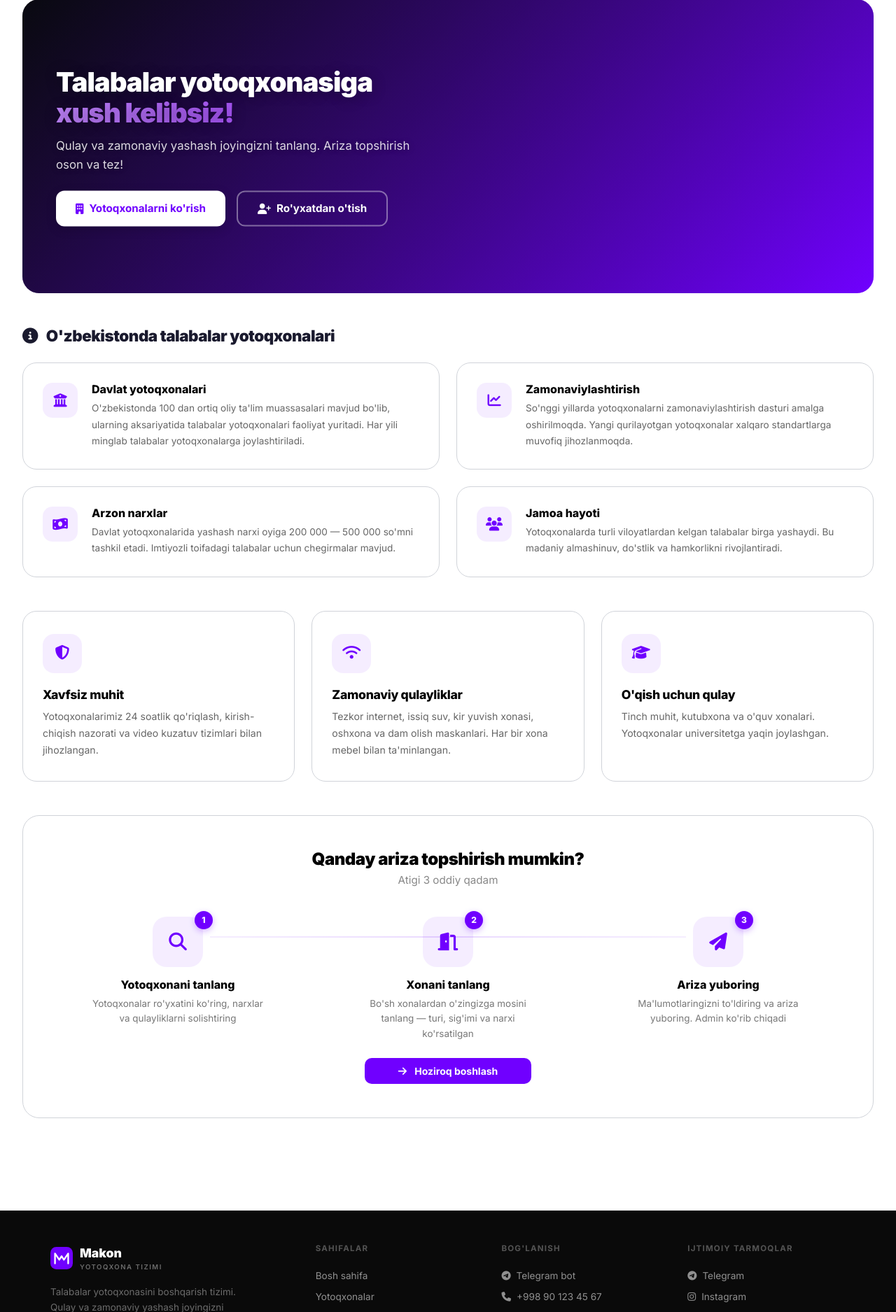
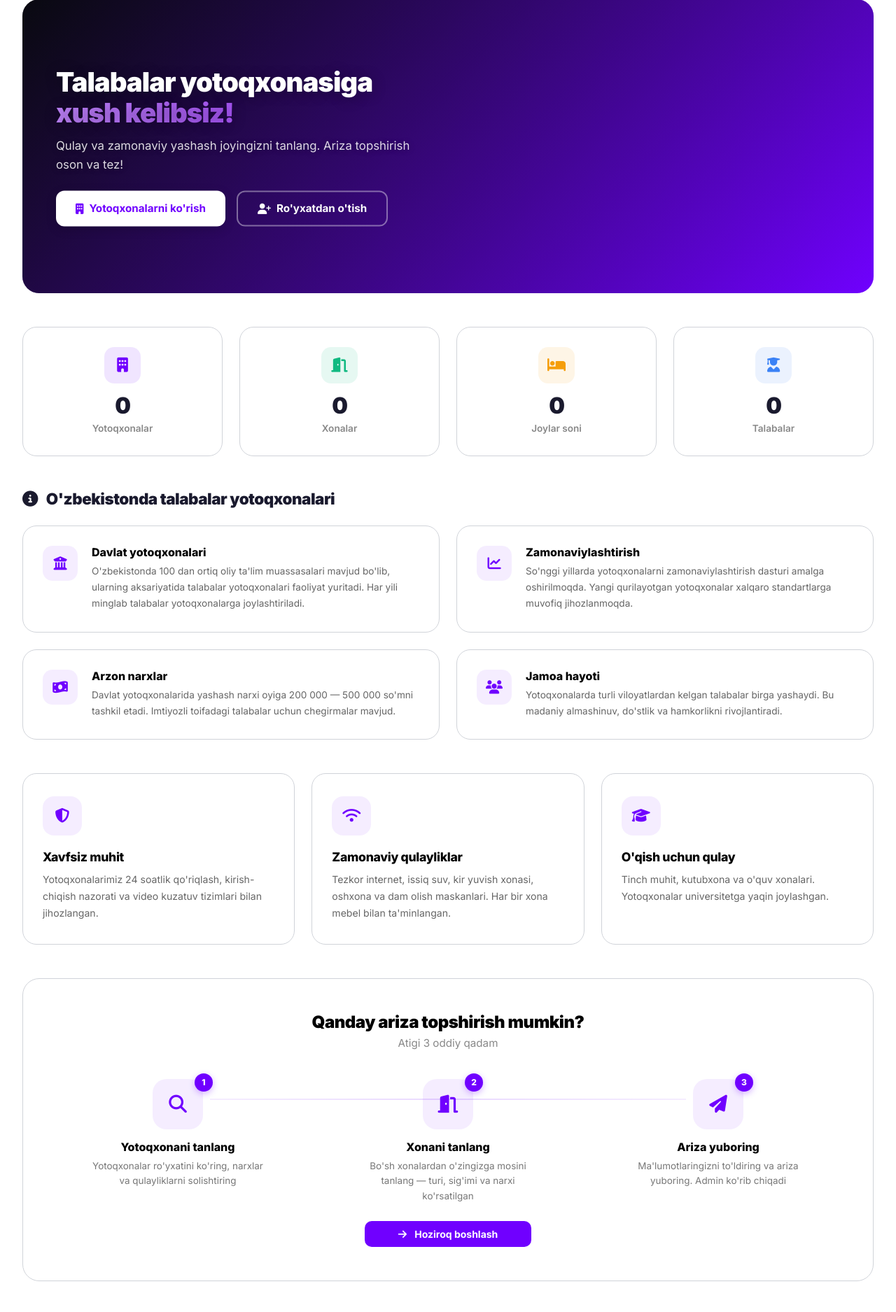
Before and after one commit to JozilovaZ/yotoqxona_web, a Django app: page /applications/ in a window 1280 px wide. Shown: the part 129-2004 px from the top of the page at 70% size. Run offline with Django 5.2, Linux system fonts and the light colour scheme; data that the repository does not hold is empty.

Commit message:
Add statistics cards with counter animation to home page
- Re-add stat cards (buildings, rooms, capacity, students) with animated counters
- Keep Uzbekistan info cards and AOS animations

Co-Authored-By: Claude Opus 4.6 <noreply@anthropic.com>

```diff
--- a/apps/applications/views.py
+++ b/apps/applications/views.py
@@ -25,6 +25,15 @@ class StudentHomeView(TemplateView):
             ).first()
 
         ctx['carousel_images'] = CarouselImage.objects.filter(is_active=True)
+
+        # Statistika
+        from django.db.models import Sum
+        ctx['total_buildings'] = Building.objects.filter(is_active=True).count()
+        ctx['total_rooms'] = Room.objects.filter(floor__building__is_active=True, is_active=True).count()
+        ctx['total_capacity'] = Room.objects.filter(
+            floor__building__is_active=True, is_active=True
+        ).aggregate(total=Sum('capacity'))['total'] or 0
+        ctx['total_students'] = Student.objects.filter(is_active=True).count()
 
         return ctx
 
--- a/templates/applications/home.html
+++ b/templates/applications/home.html
@@ -58,6 +58,46 @@
 
         <!-- Dots -->
         <div class="carousel-dots" id="carouselDots"></div>
+    </div>
+</div>
+
+<!-- ═══ STATISTIKA ═══ -->
+<div class="row g-4 mb-5">
+    <div class="col-6 col-lg-3" data-aos="fade-up" data-aos-delay="0">
+        <div class="stat-card">
+            <div class="stat-icon" style="background:rgba(112,0,255,.1);color:#7000FF;">
+                <i class="fas fa-building"></i>
+            </div>
+            <div class="stat-number" data-count="{{ total_buildings }}">0</div>
+            <div class="stat-label">Yotoqxonalar</div>
+        </div>
+    </div>
+    <div class="col-6 col-lg-3" data-aos="fade-up" data-aos-delay="100">
+        <div class="stat-card">
+            <div class="stat-icon" style="background:rgba(16,185,129,.1);color:#10B981;">
+                <i class="fas fa-door-open"></i>
+            </div>
+            <div class="stat-number" data-count="{{ total_rooms }}">0</div>
+            <div class="stat-label">Xonalar</div>
+        </div>
+    </div>
+    <div class="col-6 col-lg-3" data-aos="fade-up" data-aos-delay="200">
+        <div class="stat-card">
+            <div class="stat-icon" style="background:rgba(245,158,11,.1);color:#F59E0B;">
+                <i class="fas fa-bed"></i>
+            </div>
+            <div class="stat-number" data-count="{{ total_capacity }}">0</div>
+            <div class="stat-label">Joylar soni</div>
+        </div>
+    </div>
+    <div class="col-6 col-lg-3" data-aos="fade-up" data-aos-delay="300">
+        <div class="stat-card">
+            <div class="stat-icon" style="background:rgba(59,130,246,.1);color:#3B82F6;">
+                <i class="fas fa-user-graduate"></i>
+            </div>
+            <div class="stat-number" data-count="{{ total_students }}">0</div>
+            <div class="stat-label">Talabalar</div>
+        </div>
     </div>
 </div>
 
@@ -308,6 +348,24 @@
     }
     .carousel-dot.active { background: #fff; transform: scale(1.3); }
 
+    /* ═══ STAT CARDS ═══ */
+    .stat-card {
+        background: #fff; border: 1.5px solid var(--border); border-radius: 20px;
+        padding: 1.75rem 1.5rem; text-align: center;
+        transition: transform .25s, box-shadow .25s;
+    }
+    .stat-card:hover { transform: translateY(-4px); box-shadow: 0 10px 30px rgba(0,0,0,.08); }
+    .stat-icon {
+        width: 52px; height: 52px; border-radius: 14px;
+        display: inline-flex; align-items: center; justify-content: center;
+        font-size: 1.3rem; margin-bottom: 1rem;
+    }
+    .stat-number {
+        font-size: 2rem; font-weight: 900; color: #1a1a2e;
+        letter-spacing: -1px; line-height: 1; margin-bottom: 0.4rem;
+    }
+    .stat-label { font-size: 0.85rem; color: #888; font-weight: 600; }
+
     /* ═══ ABOUT SECTION ═══ */
     .section-heading {
         font-weight: 900; font-size: 1.4rem;
@@ -446,6 +504,26 @@
             if (diff > 0) nextSlide(); else prevSlide();
         }
     }, {passive: true});
+
+    // Animatsiyali raqam counter
+    document.querySelectorAll('.stat-number').forEach(function(el) {
+        var target = parseInt(el.dataset.count) || 0;
+        if (target === 0) return;
+        var duration = 1500;
+        var step = target / (duration / 16);
+        var val = 0;
+        var observer = new IntersectionObserver(function(entries) {
+            if (entries[0].isIntersecting) {
+                var timer = setInterval(function() {
+                    val += step;
+                    if (val >= target) { val = target; clearInterval(timer); }
+                    el.textContent = Math.round(val).toLocaleString();
+                }, 16);
+                observer.disconnect();
+            }
+        });
+        observer.observe(el);
+    });
 })();
 </script>
 {% endblock %}
```
